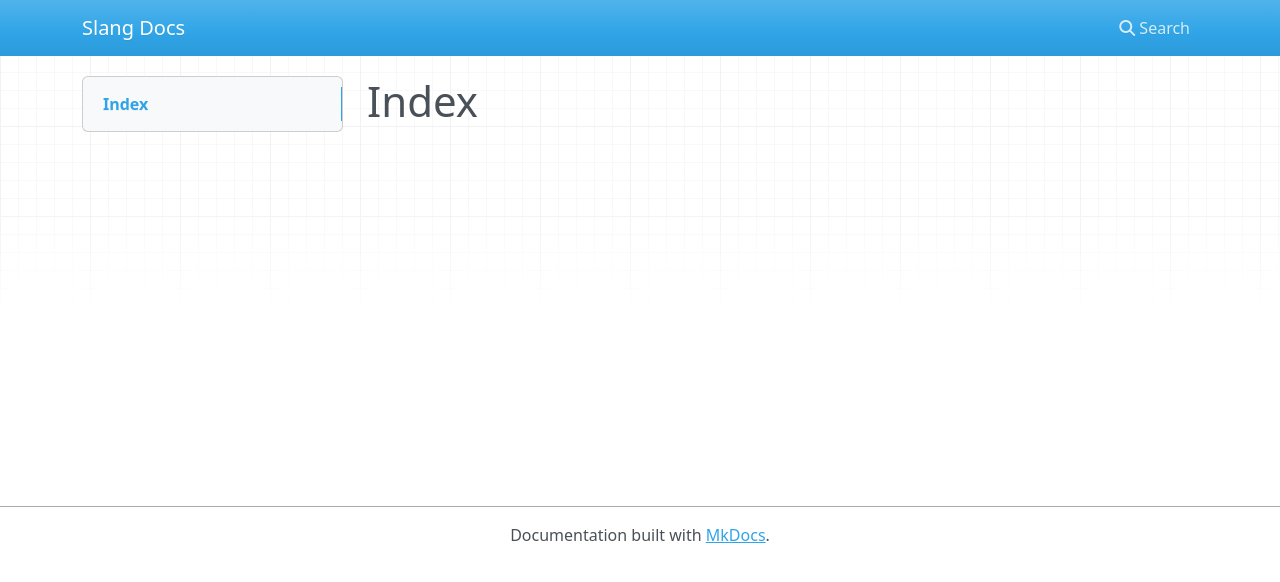
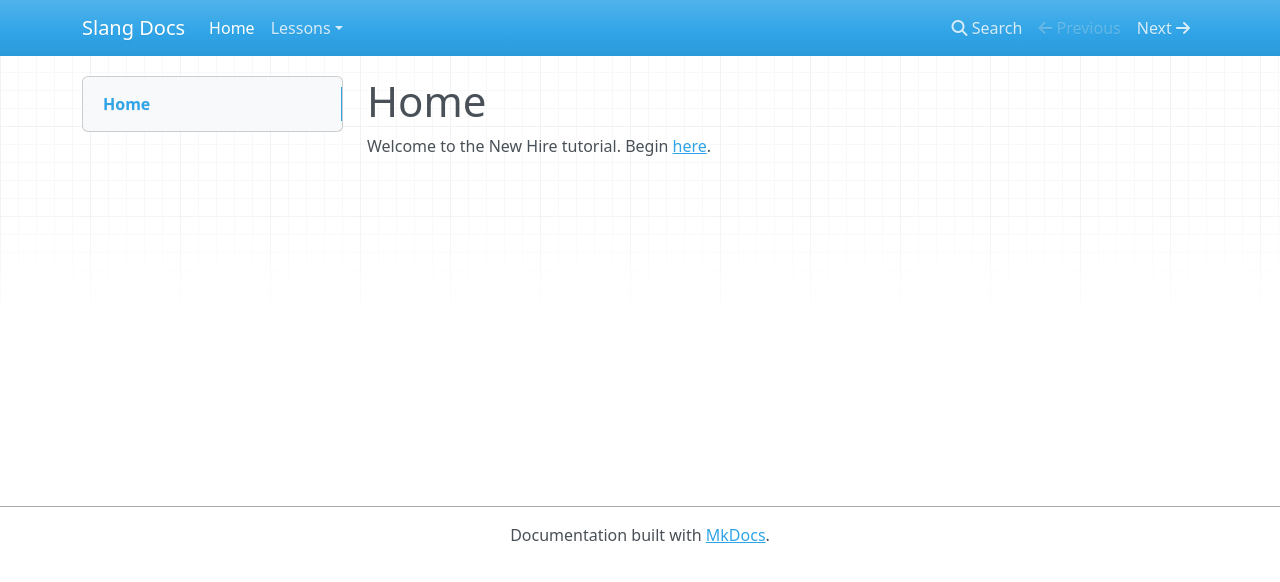
Before and after one commit to SamMarkowitz/docs-test, an MkDocs documentation site: the page built from docs/index.md, in a window 1280 px wide. Shown: the top 582 px of the page. Built offline with MkDocs 1.6.1, drawn with Linux system fonts in a browser that asks for light colours; nearby versions of some CDN libraries; old or Windows-style settings are respelled for this version of MkDocs.

Commit message:
fixed index problem

```diff
--- a/docs/index.md
+++ b/docs/index.md
@@ -1 +1,3 @@
-#Index
+#Home
+
+Welcome to the New Hire tutorial. Begin [here](01_lesson.md).
--- a/mkdocs.yml
+++ b/mkdocs.yml
@@ -1,5 +1,6 @@
 site_name: Slang Docs
 pages:
+- [index.md, Home]
 - [01_lesson.md, Lessons, '1: Introduction and Setup']
 - [02_lesson.md, Lessons, '2: First Operation']
 - [03_lesson.md, Lessons, '3: First Flow']
```
